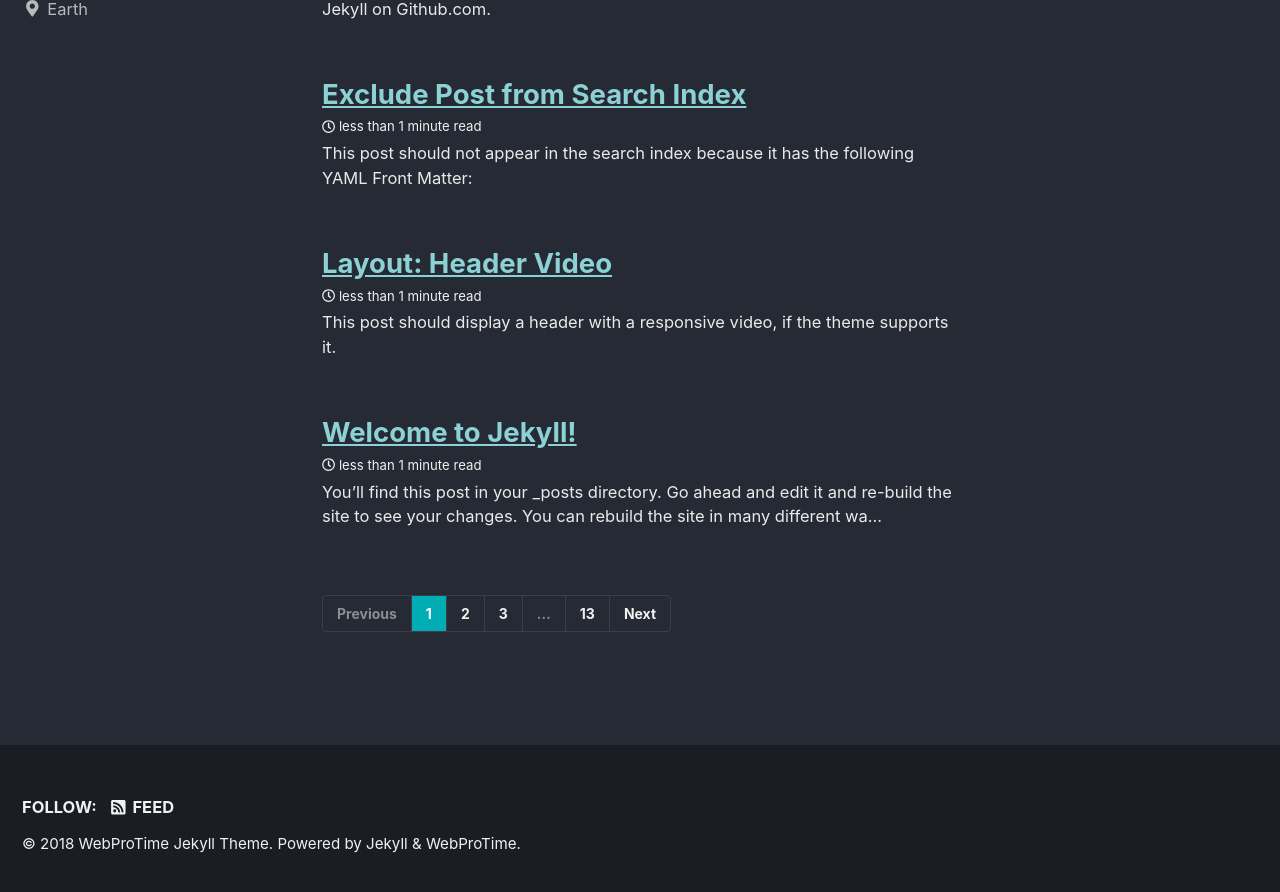
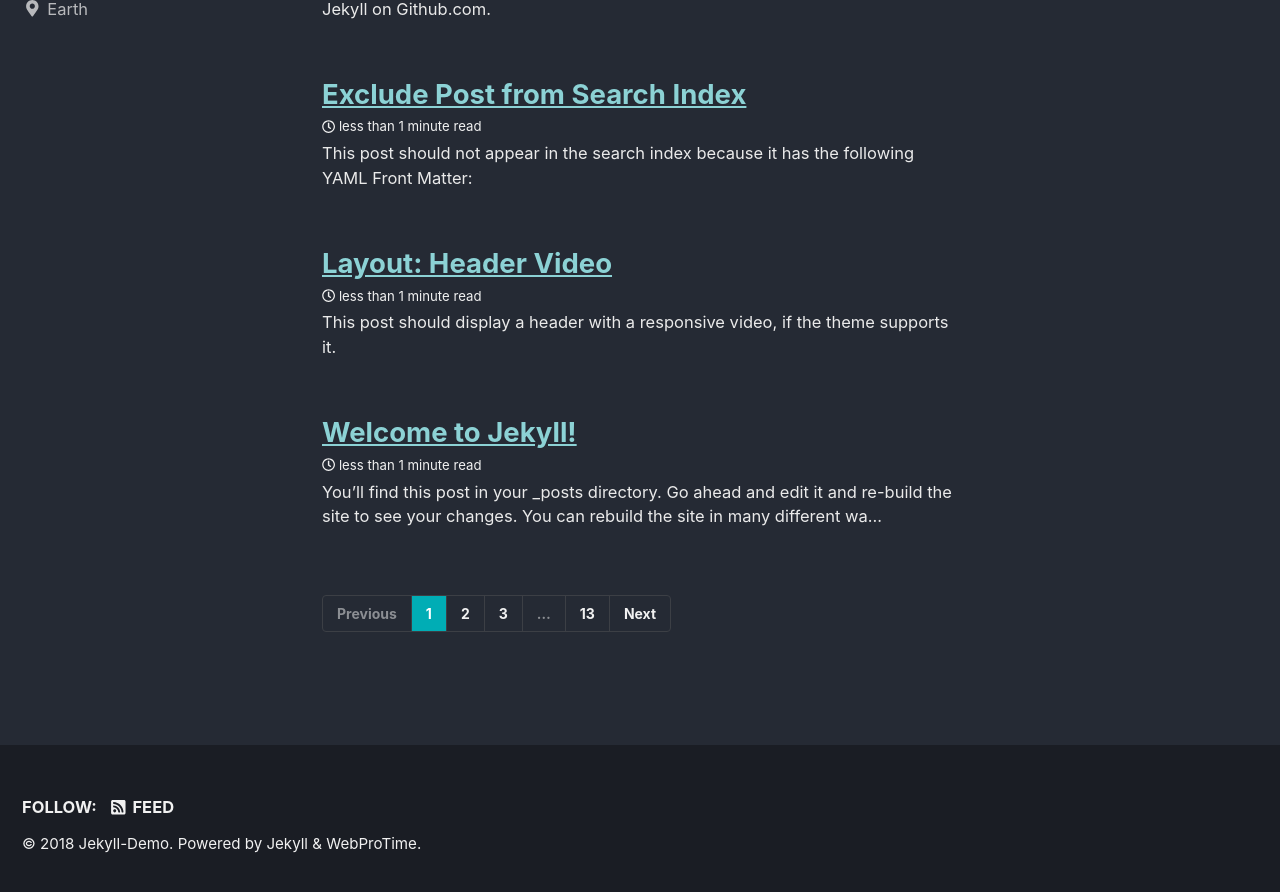
Before and after one commit to jekyll-demo/jekyll-demo.github.io, a Jekyll site: the page built from index.html, in a window 1280 px wide and 900 px high, scrolled down 456 px. Shown: the top 892 px of the window. Built offline with Jekyll 4.4.1, drawn with Linux system fonts in a browser that asks for light colours; nearby versions of some CDN libraries; the list of posts is cut into pages by our own code; some of the changed text lies outside the part shown.

Commit message:
Update _config.yml

```diff
--- a/_config.yml
+++ b/_config.yml
@@ -16,11 +16,11 @@ minimal_mistakes_skin    : "dark" # "air", "aqua", "contrast", "dark", "dirt", "
 
 # Site Settings
 locale                   : "en-US"
-title                    : "WebProTime Jekyll Theme"
+title                    : "Jekyll-Demo"
 title_separator          : "-"
-name                     : "WebProTime Jekyll Theme"
+name                     : "Jekyll-Demo"
 description              : "An amazing website."
-url                      : "https://webprotime.github.io/" # the base hostname & protocol for your site e.g. "https://webprotime.com/topics/jekyll"
+url                      : "https://jekyll-demo.github.io/" # the base hostname & protocol for your site e.g. "https://webprotime.com/topics/jekyll"
 baseurl                  : # the subpath of your site, e.g. "/blog"
 repository               : # GitHub username/repo-name e.g. "webprotime/webprotime-jekyll"
 teaser                   : # path of fallback teaser image, e.g. "/assets/images/500x300.png"
```
